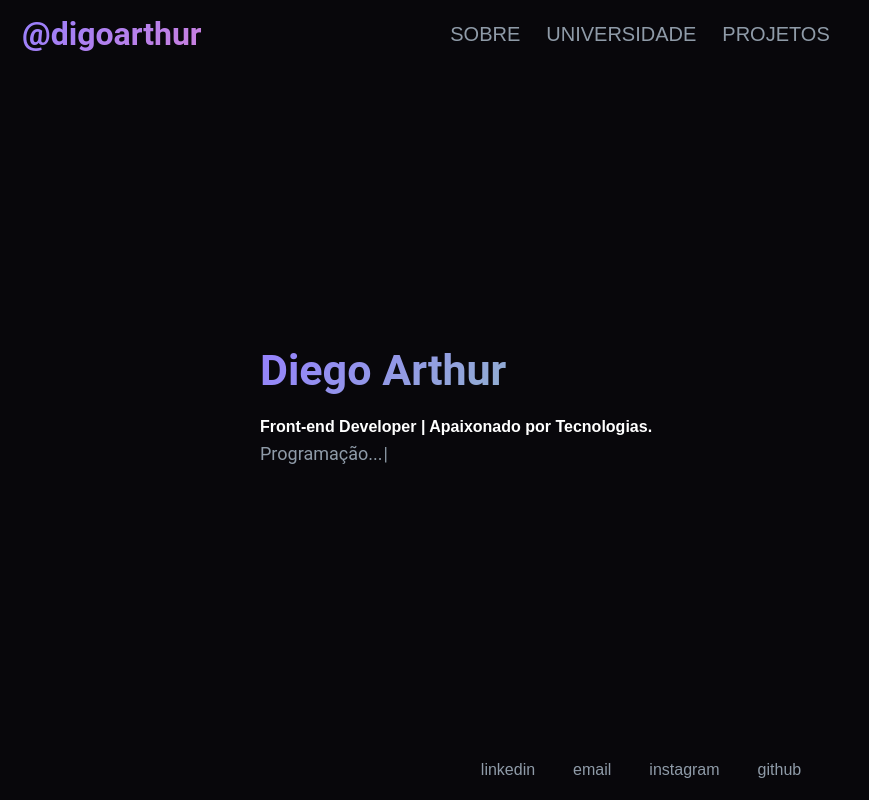
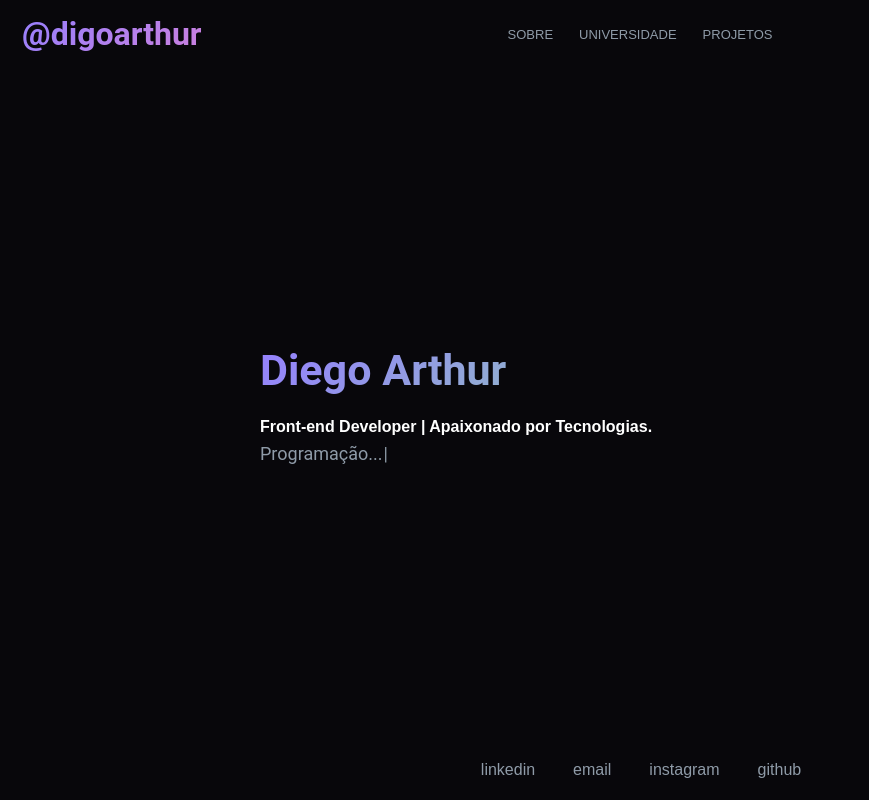
Before and after one commit to DIGOARTHUR/my-personal-page2.0, a Next.js app: page / in a window 1280 px wide. Shown: the whole page, without its empty margins (0-869 px from the left). Built offline with nearby package versions, Linux system fonts and the light colour scheme.

Commit message:
fix: browser problem

```diff
--- a/src/components/Header/styles.module.scss
+++ b/src/components/Header/styles.module.scss
@@ -59,7 +59,7 @@
 
 
             border-radius: 5px;
-            font-size: 20px;
+            font-size: 13px;
             padding: 13px;
             transition: background-color 0.5s;
 
```
